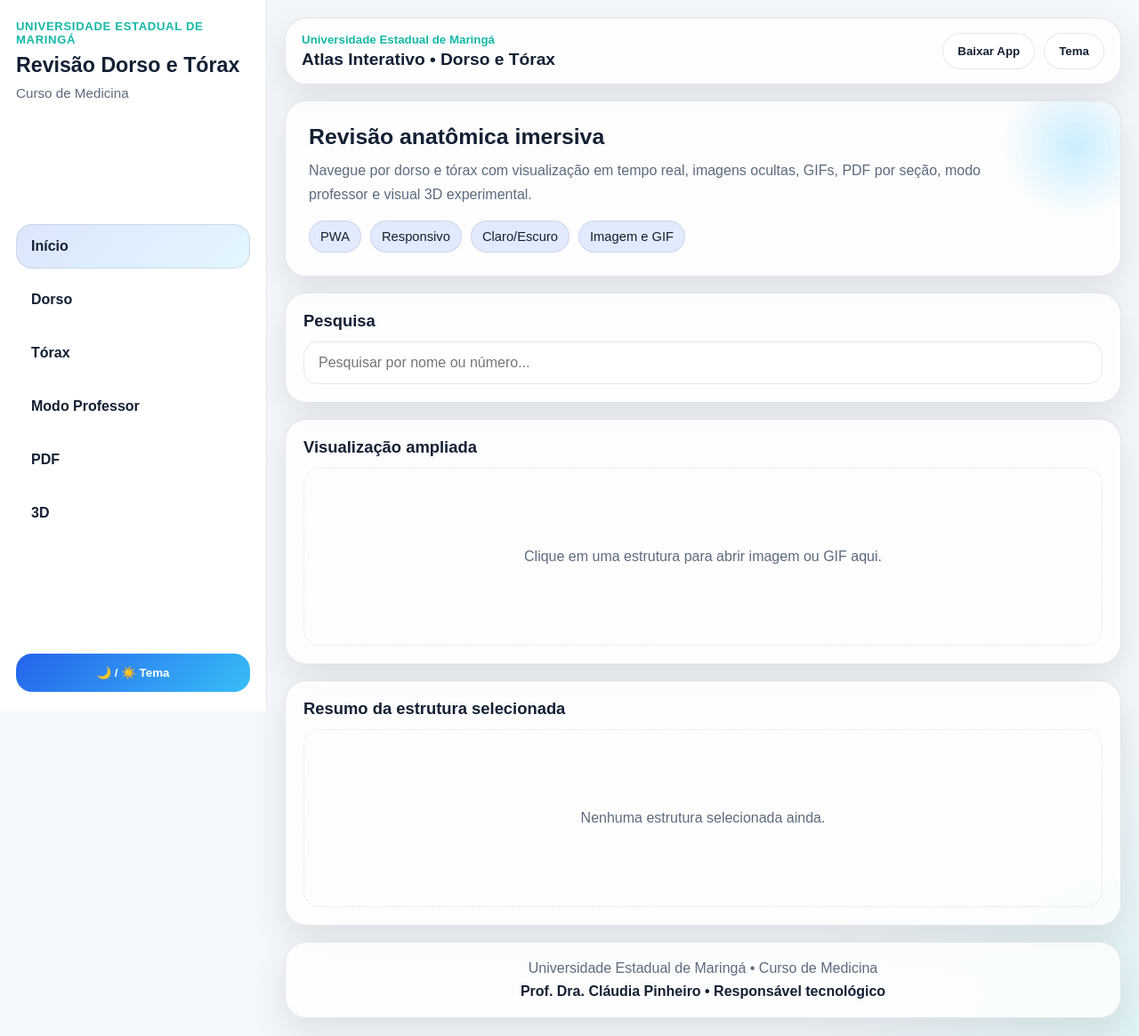
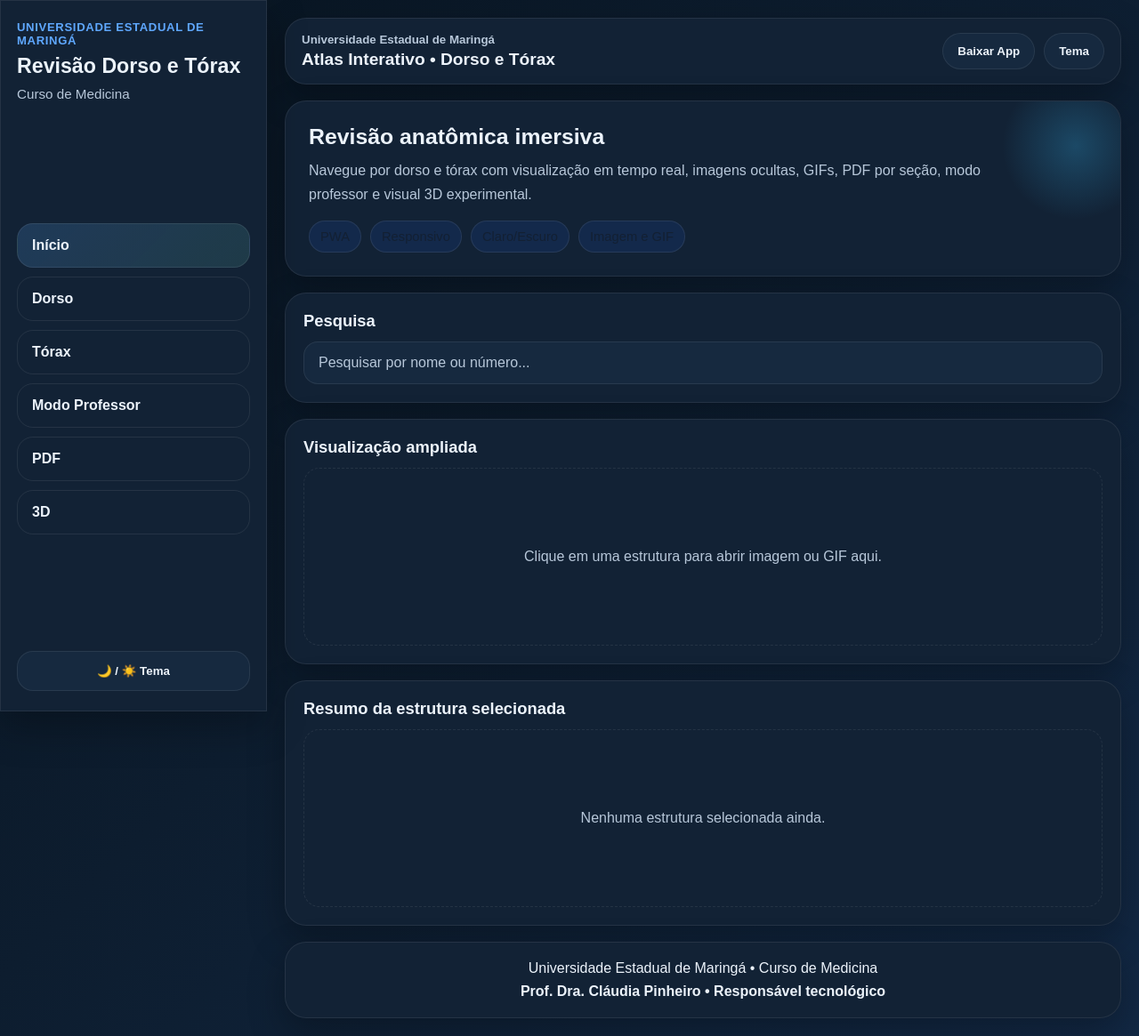
Before and after one commit to pinheiro767/revisao-dorso-torax, a Flask app: page / in a window 1280 px wide. Shown: the whole page at 89% size. Run offline with Flask 3, Linux system fonts and the light colour scheme; some libraries are stand-ins or nearby versions.

Commit message:
Update style.css

```diff
--- a/static/css/style.css
+++ b/static/css/style.css
@@ -714,3 +714,143 @@ img{
     linear-gradient(180deg, #091523, #0d2236);
   border:1px solid rgba(255,255,255,.08);
 }
+
+:root{
+  --bg-main:#081420;
+  --bg-soft:#0f1c2b;
+  --bg-card:#122235;
+  --bg-card-2:#16293f;
+  --text-main:#ecf3fb;
+  --text-soft:#b7c7d9;
+  --line:rgba(255,255,255,.08);
+  --accent:#5fa8ff;
+  --accent-2:#7ef0d1;
+  --danger:#ff6b81;
+  --shadow:0 16px 42px rgba(0,0,0,.28);
+}
+
+body{
+  background:linear-gradient(135deg, #081420, #0d1d2f 45%, #122844);
+  color:var(--text-main);
+  transition:background .25s ease, color .25s ease;
+}
+
+body.light-theme{
+  --bg-main:#f3f7fb;
+  --bg-soft:#ffffff;
+  --bg-card:#ffffff;
+  --bg-card-2:#f7fbff;
+  --text-main:#152433;
+  --text-soft:#5c7187;
+  --line:rgba(20,40,60,.10);
+  --accent:#246bdb;
+  --accent-2:#0ea5a0;
+  --danger:#e54861;
+  --shadow:0 16px 42px rgba(22,35,52,.10);
+  background:linear-gradient(135deg, #eef4fa, #f7fbff 45%, #eef6ff);
+  color:var(--text-main);
+}
+
+.sidebar,
+.topbar,
+.panel-card,
+.hero-card,
+.footer-card,
+.muscle-card,
+.status-box{
+  background:var(--bg-card);
+  color:var(--text-main);
+  border:1px solid var(--line);
+  box-shadow:var(--shadow);
+}
+
+.brand-block p,
+.topbar-left small,
+.section-header p,
+.hero-text p,
+.viewer-empty,
+#resumoEstrutura,
+.status-box{
+  color:var(--text-soft);
+}
+
+.input{
+  background:var(--bg-card-2);
+  color:var(--text-main);
+  border:1px solid var(--line);
+}
+
+.input::placeholder{
+  color:var(--text-soft);
+}
+
+.side-tab,
+.pill-btn,
+.theme-btn,
+.icon-btn{
+  border:1px solid var(--line);
+}
+
+.side-tab{
+  background:transparent;
+  color:var(--text-main);
+}
+
+.side-tab.active{
+  background:linear-gradient(135deg, rgba(95,168,255,.18), rgba(126,240,209,.12));
+}
+
+.pill-btn,
+.theme-btn,
+.icon-btn{
+  background:var(--bg-card-2);
+  color:var(--text-main);
+}
+
+.pill-btn.primary{
+  background:linear-gradient(135deg, var(--accent), #3b82f6);
+  color:#fff;
+}
+
+.pill-btn.danger{
+  background:linear-gradient(135deg, var(--danger), #e11d48);
+  color:#fff;
+}
+
+.action-row .pill-btn:hover,
+.theme-btn:hover,
+.icon-btn:hover,
+.side-tab:hover{
+  filter:brightness(1.04);
+}
+
+.answer-label{
+  color:var(--accent-2);
+}
+
+.answer-value,
+.muscle-card-title span,
+.footer-card p,
+.footer-card strong,
+.section-header h3,
+.hero-text h3,
+.brand-block h1,
+.topbar-left h2{
+  color:var(--text-main);
+}
+
+.locked{
+  background:rgba(255,255,255,.03);
+  border:1px dashed var(--line);
+  color:var(--text-soft);
+}
+
+body.light-theme .locked{
+  background:rgba(20,40,60,.03);
+}
+
+body.light-theme #canvas3d{
+  background:
+    radial-gradient(circle at 20% 20%, rgba(36,107,219,.10), transparent 24%),
+    linear-gradient(180deg, #edf4fb, #dfeaf8);
+}
```
